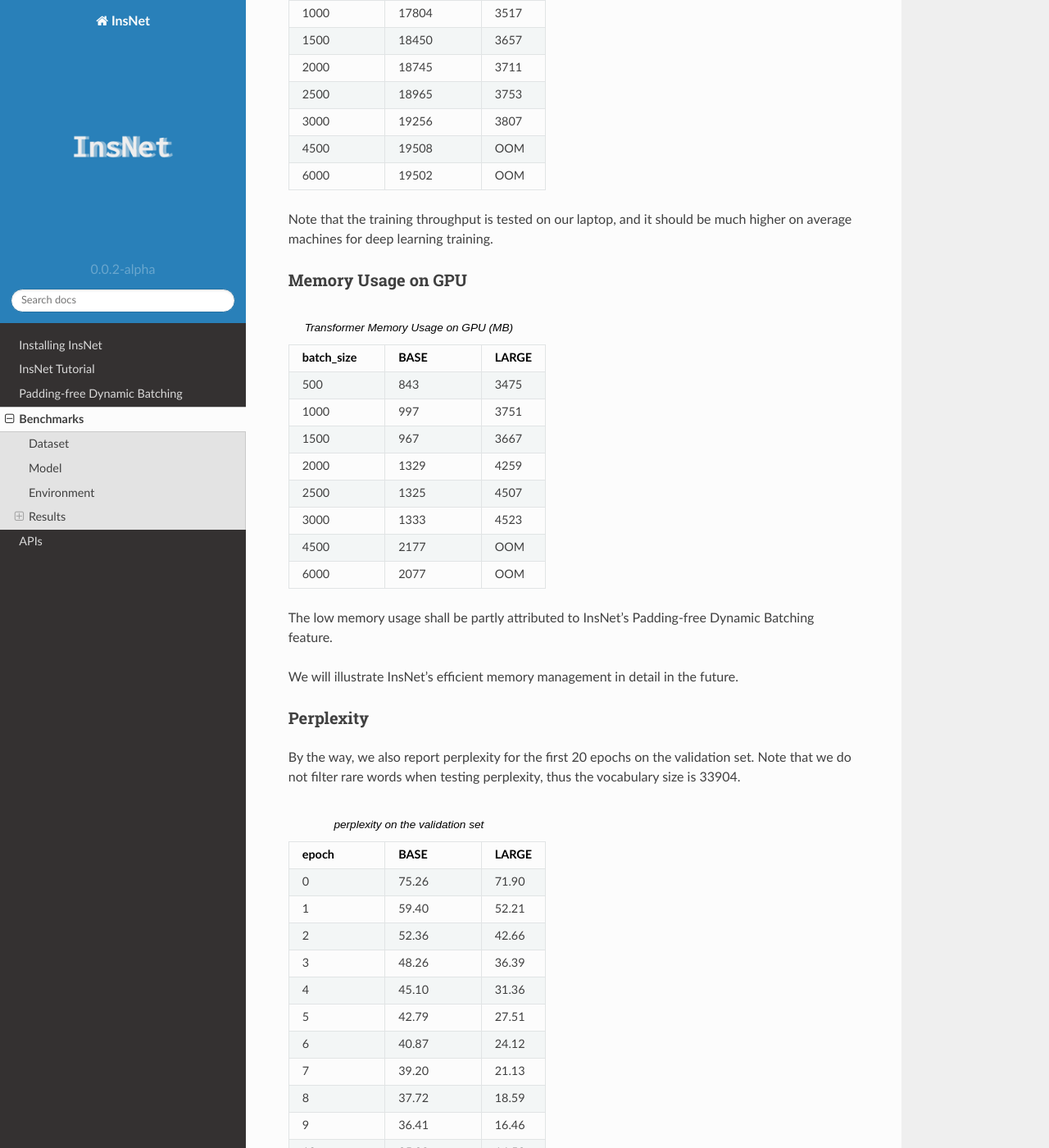
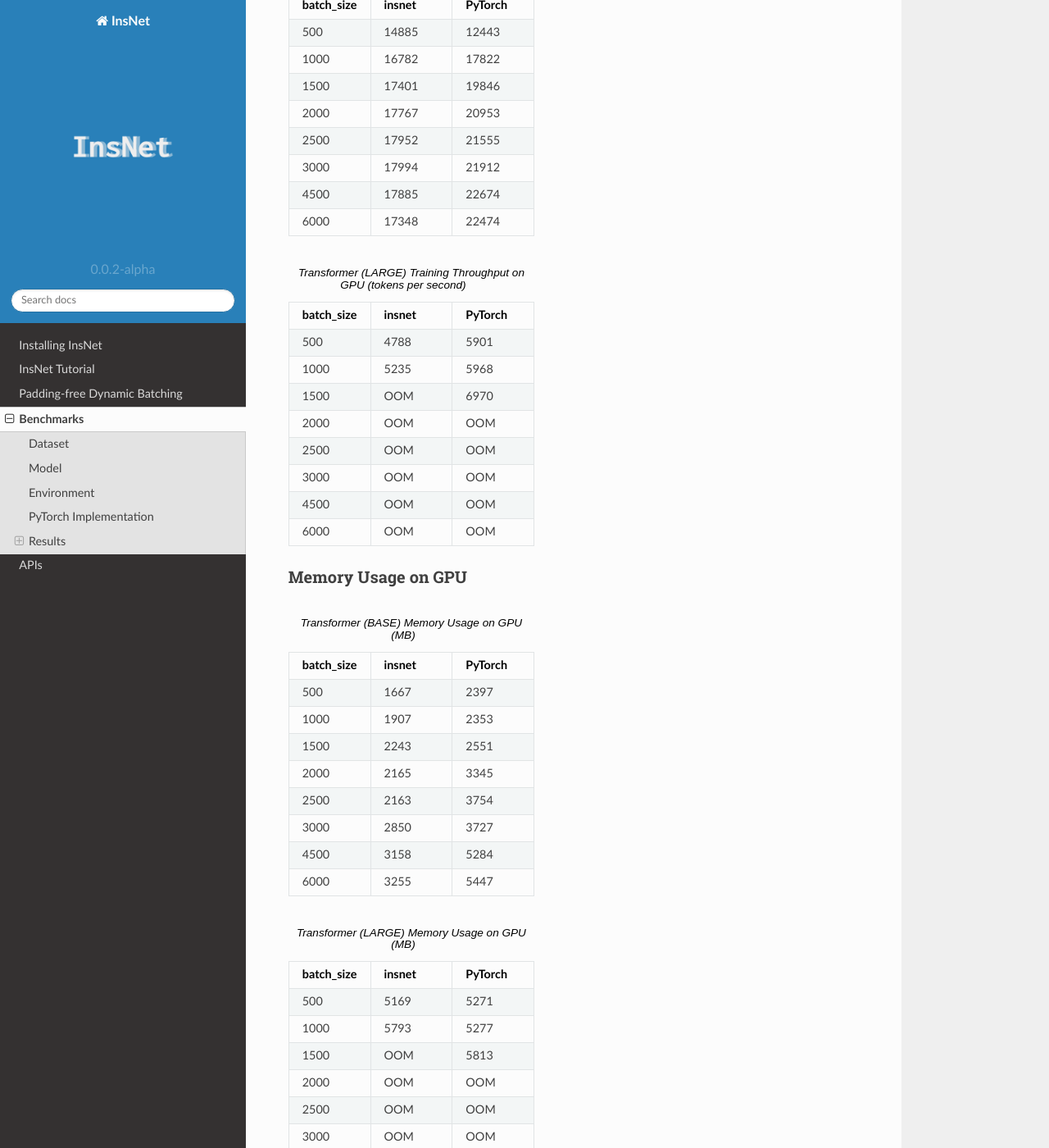
Before and after one commit to chncwang/InsNet, a Sphinx documentation site: the page built from docs/source/benchmark.rst, in a window 1280 px wide and 1400 px high, scrolled down 2054 px. Shown: the whole window at 82% size. Built offline with Sphinx 7.4.7 and the Read the Docs theme 2.0.0, drawn with Linux system fonts in a browser that asks for light colours; some of the changed text lies outside the part shown.

Commit message:
modify doc

```diff
--- a/docs/source/benchmark.rst
+++ b/docs/source/benchmark.rst
@@ -1,12 +1,12 @@
 Benchmarks
 ==============================================
 
-This topic will conduct the benchmarks (`Source Code <https://github.com/chncwang/insnet-benchmark>`_) to measure InsNet's training speed and memory usage on Transformer-based seq2seq models, with various model size settings. By the way, we also report perplexity on the development set.
+This topic will conduct the benchmarks (`Source Code <https://github.com/chncwang/insnet-benchmark>`_) to measure InsNet's training speed and memory usage on Transformer-based seq2seq models, with various model size settings.
 
 Dataset
 ---------
 
-We use an open-domain conversation dataset (`paper <https://arxiv.org/pdf/1503.02364.pdf>`_) preprocessed with BPE, with sentence length statistics as follows:
+We use a neural machine translation dataset IWSLT'15 English-Vietnamese with sentence length statistics as follows:
 
 .. list-table::
     :widths: 5 10
@@ -15,11 +15,11 @@ We use an open-domain conversation dataset (`paper <https://arxiv.org/pdf/1503.0
     * -
       - Length (mean and standard deviation)
     * - source sentence
-      - :math:`14.8\pm4.8`
+      - :math:`20.3\pm15.0`
     * - target sentence
-      - :math:`11.2\pm4.3`
+      - :math:`24.8\pm18.8`
 
-In addition to BPE, We also set words appearing less than 1000 times as *UNK*, resulting in a vocabulary of size 8435.
+The source and target vocabulary size is 17191 and 7709, respectively.
 
 Model
 -------
@@ -47,9 +47,9 @@ We use two Transformer-based seq2seq models, namely *BASE* and *LARGE*, with the
     * - LARGE
       - 6
       - 6
-      - 1024
-      - 4096
-      - 16
+      - 768
+      - 3072
+      - 12
       - 0.1
 
 For Both models, we use the ADAM optimizer.
@@ -112,153 +112,148 @@ The completed GPU configuration is as follows:
       Compute Mode:
          < Default (multiple host threads can use ::cudaSetDevice() with device simultaneously) >
 
+PyTorch Implementation
+----------------------------
+
+We use `OpenNMT <https://github.com/OpenNMT/OpenNMT-py>`_ as the PyTorch implementation for comparison.
+
 Results
 --------
 
 Training Throughput on GPU
 ^^^^^^^^^^^^^^^^^^^^^^^^^^^^^
 
-.. list-table:: Transformer Training Throughput on GPU (tokens per second)
-    :widths: 3 3 2
+.. list-table:: Transformer (BASE) Training Throughput on GPU (tokens per second)
+    :widths: 3 3 3
     :header-rows: 1
 
     * - batch_size
-      - BASE
-      - LARGE
+      - insnet
+      - PyTorch
     * - 500
-      - 14886
-      - 3178
+      - 14885
+      - 12443
     * - 1000
-      - 17804
-      - 3517
+      - 16782
+      - 17822
     * - 1500
-      - 18450
-      - 3657
+      - 17401
+      - 19846
     * - 2000
-      - 18745
-      - 3711
+      - 17767
+      - 20953
     * - 2500
-      - 18965
-      - 3753
+      - 17952
+      - 21555
     * - 3000
-      - 19256
-      - 3807
+      - 17994
+      - 21912
     * - 4500
-      - 19508
+      - 17885
+      - 22674
+    * - 6000
+      - 17348
+      - 22474
+
+.. list-table:: Transformer (LARGE) Training Throughput on GPU (tokens per second)
+    :widths: 3 3 3
+    :header-rows: 1
+
+    * - batch_size
+      - insnet
+      - PyTorch
+    * - 500
+      - 4788
+      - 5901
+    * - 1000
+      - 5235
+      - 5968
+    * - 1500
+      - OOM
+      - 6970
+    * - 2000
+      - OOM
+      - OOM
+    * - 2500
+      - OOM
+      - OOM
+    * - 3000
+      - OOM
+      - OOM
+    * - 4500
+      - OOM
       - OOM
     * - 6000
-      - 19502
       - OOM
-
-Note that the training throughput is tested on our laptop, and it should be much higher on average machines for deep learning training.
+      - OOM
 
 Memory Usage on GPU
 ^^^^^^^^^^^^^^^^^^^^^
 
-.. list-table:: Transformer Memory Usage on GPU (MB)
-    :widths: 3 3 2
+.. list-table:: Transformer (BASE) Memory Usage on GPU (MB)
+    :widths: 3 3 3
     :header-rows: 1
 
     * - batch_size
-      - BASE
-      - LARGE
+      - insnet
+      - PyTorch
     * - 500
-      - 843
-      - 3475
+      - 1667
+      - 2397
     * - 1000
-      - 997
-      - 3751
+      - 1907
+      - 2353
     * - 1500
-      - 967
-      - 3667
+      - 2243
+      - 2551
     * - 2000
-      - 1329
-      - 4259
+      - 2165
+      - 3345
     * - 2500
-      - 1325
-      - 4507
+      - 2163
+      - 3754
     * - 3000
-      - 1333
-      - 4523
+      - 2850
+      - 3727
     * - 4500
-      - 2177
+      - 3158
+      - 5284
+    * - 6000
+      - 3255
+      - 5447
+
+.. list-table:: Transformer (LARGE) Memory Usage on GPU (MB)
+    :widths: 3 3 3
+    :header-rows: 1
+
+    * - batch_size
+      - insnet
+      - PyTorch
+    * - 500
+      - 5169
+      - 5271
+    * - 1000
+      - 5793
+      - 5277
+    * - 1500
+      - OOM
+      - 5813
+    * - 2000
+      - OOM
+      - OOM
+    * - 2500
+      - OOM
+      - OOM
+    * - 3000
+      - OOM
+      - OOM
+    * - 4500
+      - OOM
       - OOM
     * - 6000
-      - 2077
+      - OOM
       - OOM
 
 The low memory usage shall be partly attributed to InsNet's Padding-free Dynamic Batching feature.
 
 We will illustrate InsNet's efficient memory management in detail in the future.
-
-Perplexity
-^^^^^^^^^^^
-By the way, we also report perplexity for the first 20 epochs on the validation set. Note that we do not filter rare words when testing perplexity, thus the vocabulary size is 33904.
-
-.. list-table:: perplexity on the validation set
-    :widths: 3 3 2
-    :header-rows: 1
-
-    * - epoch
-      - BASE
-      - LARGE
-    * - 0
-      - 75.26
-      - 71.90
-    * - 1
-      - 59.40
-      - 52.21
-    * - 2
-      - 52.36
-      - 42.66
-    * - 3
-      - 48.26
-      - 36.39
-    * - 4
-      - 45.10
-      - 31.36
-    * - 5
-      - 42.79
-      - 27.51
-    * - 6
-      - 40.87
-      - 24.12
-    * - 7
-      - 39.20
-      - 21.13
-    * - 8
-      - 37.72
-      - 18.59
-    * - 9
-      - 36.41
-      - 16.46
-    * - 10
-      - 35.29
-      - 14.53
-    * - 11
-      - 34.29
-      - 12.94
-    * - 12
-      - 33.47
-      - 11.48
-    * - 13
-      - 32.63
-      - 10.23
-    * - 14
-      - 31.81
-      - 9.16
-    * - 15
-      - 31.12
-      - 8.30
-    * - 16
-      - 30.51
-      - 7.58
-    * - 17
-      - 29.91
-      - 6.92
-    * - 18
-      - 29.34
-      - 6.40
-    * - 19
-      - 28.78
-      - 5.90
--- a/docs/source/reference.rst
+++ b/docs/source/reference.rst
@@ -63,7 +63,7 @@ Modules
 .. doxygenfunction:: lstm(LSTMState &initial_state, const std::vector<Node *> &, LSTMParams &, dtype)
 .. doxygenfunction:: transformerDecoder(Node &, Node &, TransformerDecoderParams &, dtype)
 .. doxygenfunction:: transformerDecoder(TransformerDecoderState &, const std::vector<Node*> &, const std::vector<Node*> &, Node &, TransformerDecoderParams &, dtype);
-.. doxygenfunction:: transformerEncoder
+.. doxygenfunction:: transformerEncoder(Node &, TransformerEncoderParams &, dtype);
 
 Loss Functions
 ------------------
```
